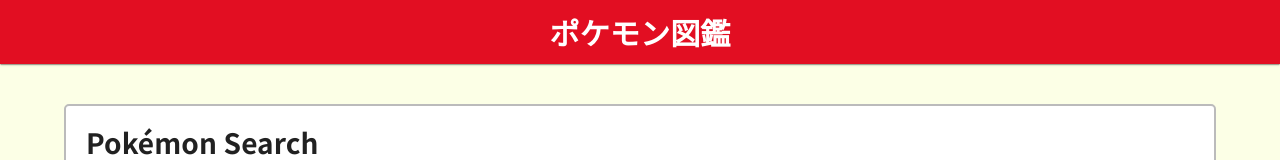
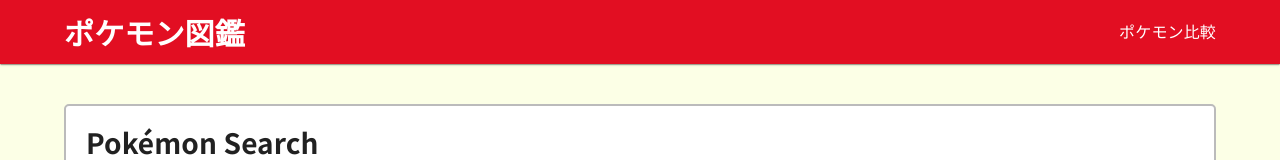
Before and after one commit to plugout007/poke-index, a React (Vite) app: page / in a window 1280 px wide. Shown: the top 160 px of the page. Built offline with nearby package versions, Linux system fonts and the light colour scheme.

Commit message:
ヘッダーにナビゲーションを追加

```diff
--- a/src/components/container/container.tsx
+++ b/src/components/container/container.tsx
@@ -15,8 +15,8 @@
   return (
     <Box
       sx={{
-        px: '64px',
-        py: isSpSize ? '32px' : '64px',
+        px: isSpSize ? '32px' : '64px',
+        py: '64px',
       }}
     >
         {children}
--- a/src/components/header/header.tsx
+++ b/src/components/header/header.tsx
@@ -2,11 +2,13 @@
 import theme from '../../config/theme-config';
 import { } from './styled';
 import { Link } from 'react-router-dom';
+import { useIsSpSize } from '../../hooks/media-query';
 
 /**
  * このコンポーネントはヘッダー要素を提供する
  */
 export default function Header() {
+  const isSpSize = useIsSpSize();
   return (
     <Box
       component='header'
@@ -24,6 +26,7 @@
         zIndex: 1000,
       }}
     >
+      <Box sx={{ display: 'flex', justifyContent: 'space-between', alignItems: 'center', width: '100%', px: isSpSize ? '32px' : '64px' }}>
         <Link to="/" style={{ textDecoration: 'none' }}>
           <Typography
             variant="h1"
@@ -32,6 +35,12 @@
             ポケモン図鑑
           </Typography>
         </Link>
+        <Box display="flex" gap={3}>
+          <Link to="/compare" style={{ textDecoration: "none" }}>
+            <Typography color="white">ポケモン比較</Typography>
+          </Link>
+        </Box>
+      </Box>
     </Box>
   );
 }
--- a/src/features/home/comonents/poke-card/poke-card.tsx
+++ b/src/features/home/comonents/poke-card/poke-card.tsx
@@ -18,6 +18,11 @@
         width: 220,
         margin: 2,
         bgcolor: "background.paper",
+        transition: "background-color 0.2s ease, box-shadow 0.2s ease",
+        "&:hover": {
+          bgcolor: "#f5f5f5",
+          boxShadow: 3,
+        },
       }}
     >
       <CardContent>
```
Lines whose indentation alone changed are shown as unchanged.
